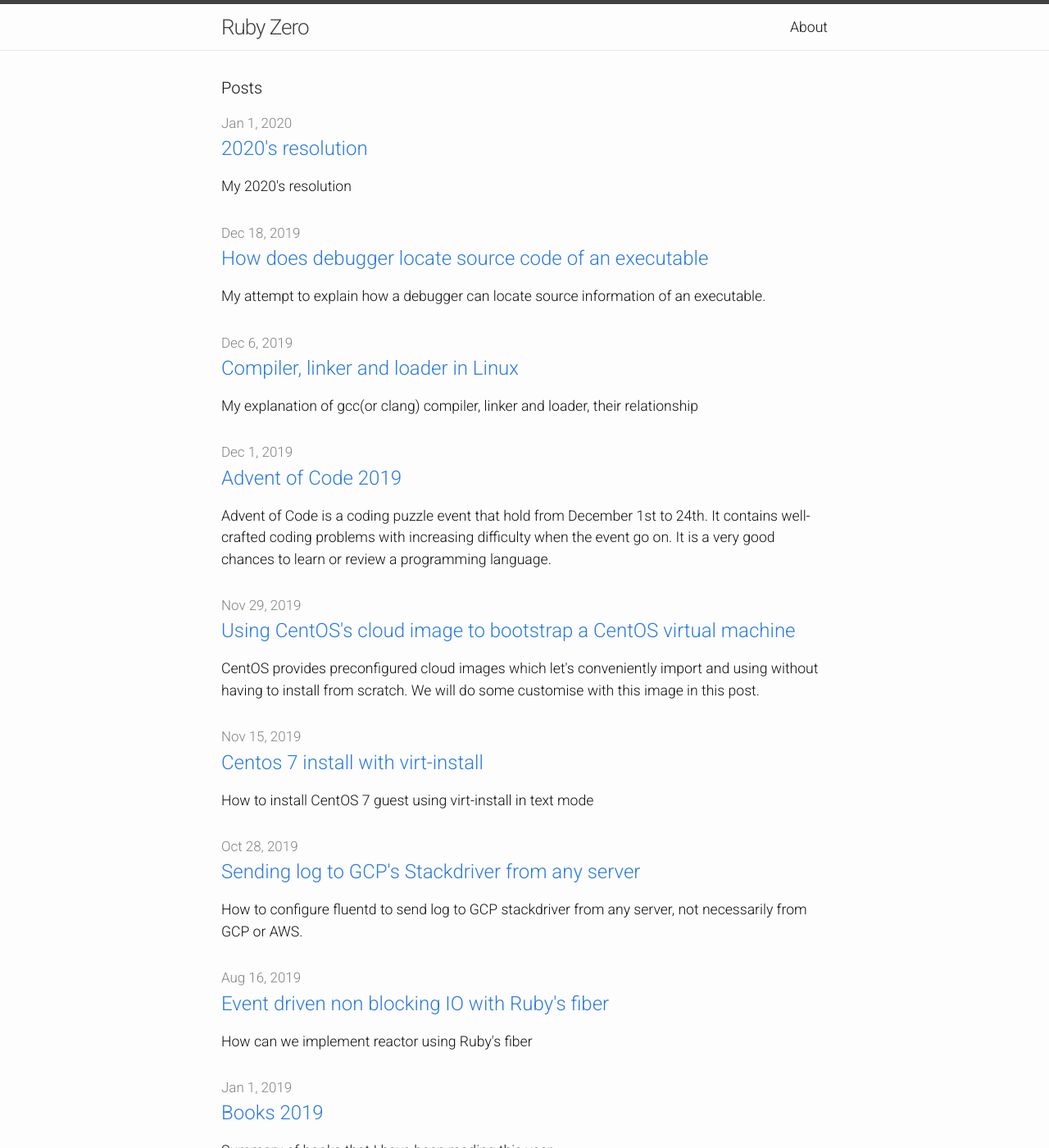
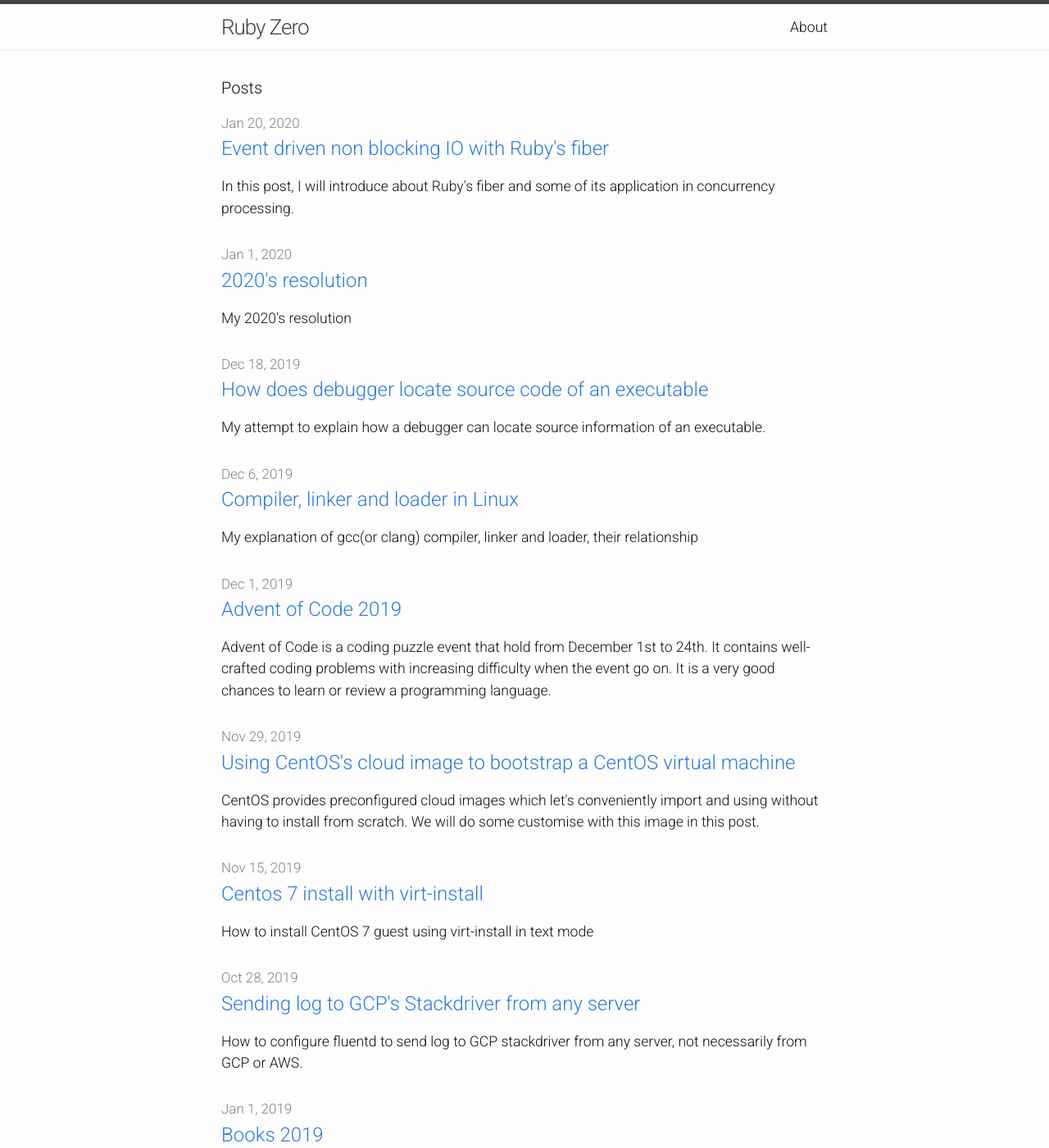
Before and after one commit to zinh/zinh.github.io, a Jekyll site: the page built from index.html, in a window 1280 px wide and 1400 px high. Shown: the whole window at 82% size. Built offline with Jekyll 4.4.1, drawn with Linux system fonts in a browser that asks for light colours.

Commit message:
fix typo

```diff
--- a/_posts/2019-08-16-event-driven-with-ruby-fiber.markdown
+++ b/_posts/2020-01-20-event-driven-with-ruby-fiber.markdown
@@ -1,15 +1,15 @@
 ---
 layout: post
 title: "Event driven non blocking IO with Ruby's fiber"
-date: 2019-08-16 15:16:00
-summary: How can we implement reactor using Ruby's fiber
-description: Fiber is with Ruby since version 1.9. However recently has been resurface due to actively work on improving Ruby's concurrency performance. In this blog post, we will get some basic use of Fiber and try to implementing an Reactor server using Fiber.
+date: 2020-01-20 15:16:00
+summary: In this post, I will introduce about Ruby's fiber and some of its application in concurrency processing.
+description: In this post, I will introduce about Ruby's fiber and some of its application in concurrency processing.
 categories: ruby
 ---
 
 Fiber is with Ruby since version 1.9. However recently it has been resurfaced due to active work on improving Ruby's concurrency performance. In this blog post, I will explain some basic usage with Fiber.
 
-To put is simply, Fiber is just a function that can be stop and resume. To understand how it is of any use to stop and resume a function at will, let's compare it with the tradionally sequential execution model.
+To put is simply, Fiber is just a function that can be stopped and resumed. To understand how it is of any use to stop and resume a function at will, let's compare it with the tradionally sequential execution model.
 
 ~~~rb
 # sequencial.rb
@@ -36,7 +36,7 @@ bar 1
 bar 2
 ~~~
 
-So, with this model, how can we let `foo` and `bar` run simultaneously?
+With this model, how can we let `foo` and `bar` run simultaneously?
 
 It's easy, we can just put each of them in their own thread(though MRI Ruby's GIL will prevent `foo` and `bar` running in parallel, let's just assume that they are executed concurrently, or alternatively using JRuby).
 
@@ -75,13 +75,13 @@ To define a fiber, we use `Fiber.new`
 
 ~~~rb
 # fiber.rb
-foo = Fiber.new
+foo = Fiber.new do
   puts "foo 1"
   Fiber.yield
   puts "foo 2"
 end
 
-bar = Fiber.new
+bar = Fiber.new do
   puts "bar 1"
   Fiber.yield
   puts "bar 2"
@@ -103,7 +103,7 @@ bar 1
 ~~~
 
 In our example, we have used `Fiber.yield`, it means halt the current fiber and return control to it's parent.
-So in our first `foo.resume`, it means that we want to run `foo` until the first `yield` point, then stop it.
+So in our first call of `foo.resume`, it means that we want to run `foo` until the first `yield` point, then stop it.
 After that, running `bar` until its first `yield` point then stop it.
 This explains our output.
 
```
Also changed, not shown: other parts of _posts/2020-01-20-event-driven-with-ruby-fiber.markdown (+1 -1 lines).
